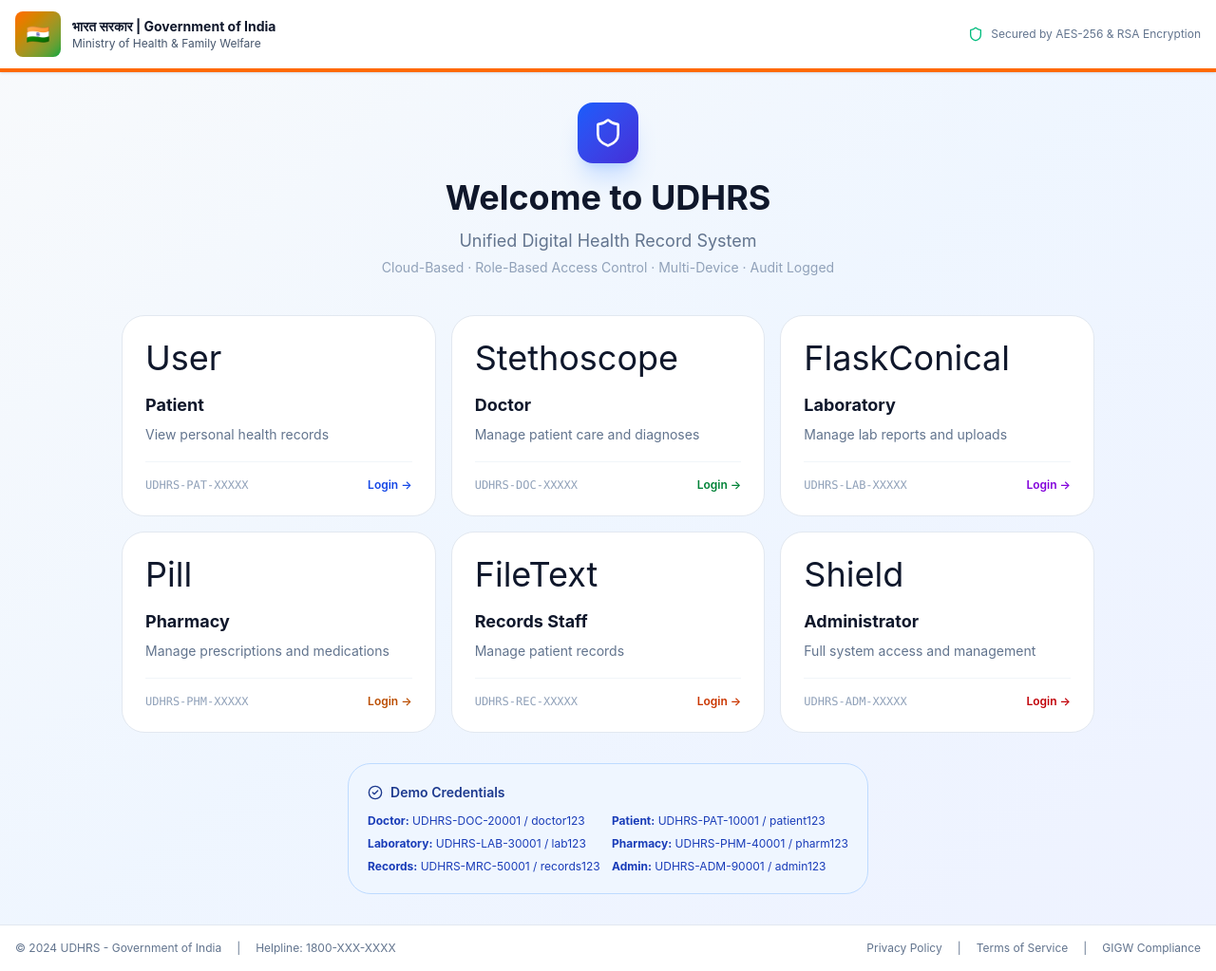
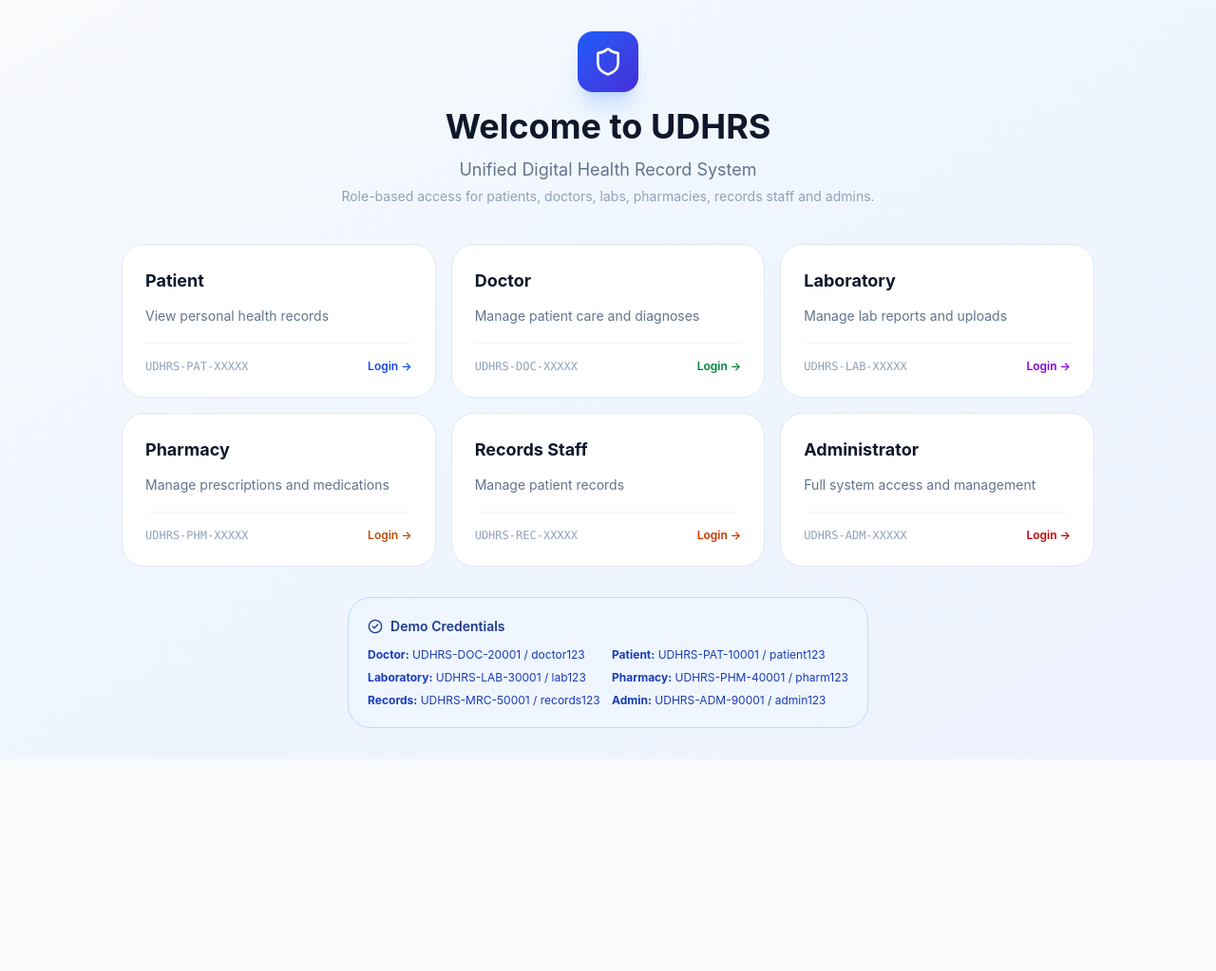
Before and after one commit to nickpat22/udhrs-health-portal, a React (Vite) app: page / in a window 1280 px wide. Shown: the whole page at 95% size. After the commit the page ends 800 px from the top, so only its background shows below. Built offline with nearby package versions, Linux system fonts and the light colour scheme.

Commit message:
Update login page: remove government header, simplify role cards, add register/forgot password flows

```diff
--- a/src/components/LoginPage.tsx
+++ b/src/components/LoginPage.tsx
@@ -3,17 +3,38 @@ import { Shield, Eye, EyeOff, Lock, User, ChevronLeft, CheckCircle2 } from 'luci
 import { useAuth } from '../auth/AuthContext';
 import { ROLES } from '../auth/types';
 
+type AuthMode = 'select' | 'login' | 'register' | 'forgot';
+
 const LoginPage: React.FC = () => {
   const { login, selectedRole, setSelectedRole } = useAuth();
+  const [authMode, setAuthMode] = useState<AuthMode>('select');
   const [userId, setUserId] = useState('');
   const [password, setPassword] = useState('');
   const [showPassword, setShowPassword] = useState(false);
   const [error, setError] = useState('');
+  const [message, setMessage] = useState('');
   const [loading, setLoading] = useState(false);
+  const [regName, setRegName] = useState('');
+  const [regEmail, setRegEmail] = useState('');
+  const [regPassword, setRegPassword] = useState('');
+  const [forgotId, setForgotId] = useState('');
+
+  const resetForm = () => {
+    setUserId('');
+    setPassword('');
+    setRegName('');
+    setRegEmail('');
+    setRegPassword('');
+    setForgotId('');
+    setError('');
+    setMessage('');
+    setLoading(false);
+  };
 
   const handleLogin = (e: React.FormEvent) => {
     e.preventDefault();
     setError('');
+    setMessage('');
 
     if (!selectedRole) {
       setError('Please select your role first.');
@@ -36,11 +57,44 @@ const LoginPage: React.FC = () => {
     }, 600);
   };
 
+  const handleRegister = (e: React.FormEvent) => {
+    e.preventDefault();
+    setError('');
+    setMessage('');
+
+    if (!selectedRole) {
+      setError('Please select a role before registering.');
+      return;
+    }
+    if (!regName.trim() || !regEmail.trim() || !regPassword) {
+      setError('Please fill all registration fields.');
+      return;
+    }
+
+    setMessage('Registration submitted. Use your new credentials to sign in once approved.');
+    setRegName('');
+    setRegEmail('');
+    setRegPassword('');
+  };
+
+  const handleForgot = (e: React.FormEvent) => {
+    e.preventDefault();
+    setError('');
+    setMessage('');
+
+    if (!forgotId.trim()) {
+      setError('Please enter your User ID or email.');
+      return;
+    }
+
+    setMessage('If this account exists, instructions have been sent to the registered email.');
+    setForgotId('');
+  };
+
   const handleBack = () => {
     setSelectedRole(null);
-    setUserId('');
-    setPassword('');
-    setError('');
+    setAuthMode('select');
+    resetForm();
   };
 
   const renderRoleSelection = () => (
@@ -51,7 +105,7 @@ const LoginPage: React.FC = () => {
         </div>
         <h1 className="text-4xl font-bold text-slate-900">Welcome to UDHRS</h1>
         <p className="text-slate-500 mt-3 text-lg">Unified Digital Health Record System</p>
-        <p className="text-slate-400 mt-1 text-sm">Cloud-Based · Role-Based Access Control · Multi-Device · Audit Logged</p>
+        <p className="text-slate-400 mt-1 text-sm">Role-based access for patients, doctors, labs, pharmacies, records staff and admins.</p>
       </div>
 
       <div className="grid grid-cols-1 sm:grid-cols-2 lg:grid-cols-3 gap-4">
@@ -59,12 +113,15 @@ const LoginPage: React.FC = () => {
           <button
             key={roleConfig.role}
             type="button"
-            onClick={() => setSelectedRole(roleConfig.role)}
+            onClick={() => {
+              setSelectedRole(roleConfig.role);
+              setAuthMode('login');
+              resetForm();
+            }}
             className="group rounded-3xl border border-slate-200 bg-white p-6 text-left transition-all duration-300 hover:border-blue-400 hover:shadow-xl hover:shadow-blue-100/50"
           >
-            <div className="text-4xl mb-4">{roleConfig.icon}</div>
             <h3 className="text-lg font-bold text-slate-900 group-hover:text-blue-700 transition-colors">{roleConfig.label}</h3>
-            <p className="text-sm text-slate-500 mt-1.5 leading-relaxed">{roleConfig.description}</p>
+            <p className="text-sm text-slate-500 mt-3 leading-relaxed">{roleConfig.description}</p>
             <div className="mt-4 pt-4 border-t border-slate-100 flex items-center justify-between">
               <span className="text-xs text-slate-400 font-mono">{roleConfig.idFormat}</span>
               <span className={`text-xs font-semibold ${roleConfig.textColor} group-hover:translate-x-1 transition-transform`}>Login →</span>
@@ -74,10 +131,10 @@ const LoginPage: React.FC = () => {
       </div>
 
       <div className="mt-8 bg-blue-50 border border-blue-200 rounded-3xl p-5 max-w-2xl mx-auto">
-        <h4 className="text-sm font-semibold text-blue-900 flex items-center gap-2">
+        <div className="flex items-center gap-2 text-sm font-semibold text-blue-900 mb-3">
           <CheckCircle2 className="w-4 h-4" /> Demo Credentials
-        </h4>
-        <div className="grid grid-cols-1 sm:grid-cols-2 gap-2 mt-3 text-xs text-blue-800">
+        </div>
+        <div className="grid grid-cols-1 sm:grid-cols-2 gap-2 text-xs text-blue-800">
           <div><strong>Doctor:</strong> UDHRS-DOC-20001 / doctor123</div>
           <div><strong>Patient:</strong> UDHRS-PAT-10001 / patient123</div>
           <div><strong>Laboratory:</strong> UDHRS-LAB-30001 / lab123</div>
@@ -89,93 +146,15 @@ const LoginPage: React.FC = () => {
     </div>
   );
 
-  if (!selectedRole) {
+  const renderSelectedRoleHeader = () => {
+    if (!selectedRole) return null;
+    const roleConfig = ROLES[selectedRole];
     return (
-      <div className="min-h-screen bg-gradient-to-br from-slate-50 via-blue-50 to-indigo-50 flex flex-col">
-        <header className="bg-white border-b-4 border-orange-500 shadow-sm">
-          <div className="max-w-7xl mx-auto px-4 py-3">
-            <div className="flex items-center justify-between">
-              <div className="flex items-center gap-3">
-                <div className="w-12 h-12 rounded-lg bg-gradient-to-br from-orange-500 to-green-600 flex items-center justify-center">
-                  <span className="text-white text-xl">🇮🇳</span>
-                </div>
-                <div>
-                  <h1 className="text-sm font-bold text-slate-900">भारत सरकार | Government of India</h1>
-                  <p className="text-xs text-slate-600">Ministry of Health & Family Welfare</p>
-                </div>
-              </div>
-              <div className="hidden sm:flex items-center gap-2 text-xs text-slate-500">
-                <Shield className="w-4 h-4 text-emerald-500" />
-                <span>Secured by AES-256 & RSA Encryption</span>
-              </div>
-            </div>
-          </div>
-        </header>
-
-        <div className="flex-1 flex items-center justify-center px-4 py-8">
-          <div className="w-full max-w-5xl">{renderRoleSelection()}</div>
-        </div>
-
-        <footer className="bg-white border-t border-slate-200 py-4 px-4">
-          <div className="max-w-7xl mx-auto flex flex-col sm:flex-row items-center justify-between gap-2 text-xs text-slate-500">
-            <div className="flex items-center gap-4">
-              <span>© 2024 UDHRS - Government of India</span>
-              <span className="hidden sm:inline">|</span>
-              <span className="hidden sm:inline">Helpline: 1800-XXX-XXXX</span>
-            </div>
-            <div className="flex items-center gap-4">
-              <span>Privacy Policy</span>
-              <span>|</span>
-              <span>Terms of Service</span>
-              <span>|</span>
-              <span>GIGW Compliance</span>
-            </div>
-          </div>
-        </footer>
-      </div>
-    );
-  }
-
-  const roleConfig = ROLES[selectedRole];
-
-  return (
-    <div className="min-h-screen bg-gradient-to-br from-slate-50 via-blue-50 to-indigo-50 flex flex-col">
-      <header className="bg-white border-b-4 border-orange-500 shadow-sm">
-        <div className="max-w-7xl mx-auto px-4 py-3">
-          <div className="flex items-center justify-between">
-            <div className="flex items-center gap-3">
-              <div className="w-12 h-12 rounded-lg bg-gradient-to-br from-orange-500 to-green-600 flex items-center justify-center">
-                <span className="text-white text-xl">🇮🇳</span>
-              </div>
-              <div>
-                <h1 className="text-sm font-bold text-slate-900">भारत सरकार | Government of India</h1>
-                <p className="text-xs text-slate-600">Ministry of Health & Family Welfare</p>
-              </div>
-            </div>
-            <div className="hidden sm:flex items-center gap-2 text-xs text-slate-500">
-              <Shield className="w-4 h-4 text-emerald-500" />
-              <span>Secured by AES-256 & RSA Encryption</span>
-            </div>
-          </div>
-        </div>
-      </header>
-
-      <div className="flex-1 flex items-center justify-center px-4 py-8">
-        <div className="w-full max-w-md">
-          <button
-            type="button"
-            onClick={handleBack}
-            className="mb-6 inline-flex items-center gap-1 text-sm text-slate-600 hover:text-blue-700 transition-colors"
-          >
-            <ChevronLeft className="w-4 h-4" />
-            Back to Role Selection
-          </button>
-
       <div className="overflow-hidden rounded-3xl bg-white shadow-xl shadow-slate-200/50 border border-slate-200/80">
         <div className={`bg-gradient-to-r ${roleConfig.bgGradient} px-6 py-5`}>
           <div className="flex items-center gap-4">
             <div className="flex h-14 w-14 items-center justify-center rounded-xl bg-white/20 text-3xl">
-                  {roleConfig.icon}
+              {roleConfig.label.charAt(0)}
             </div>
             <div>
               <h2 className="text-lg font-bold text-white">{roleConfig.label} Login</h2>
@@ -183,24 +162,36 @@ const LoginPage: React.FC = () => {
             </div>
           </div>
         </div>
+      </div>
+    );
+  };
 
-            <form onSubmit={handleLogin} className="p-6 space-y-5">
-              {error && (
-                <div className="rounded-2xl bg-red-50 border border-red-200 px-4 py-3 text-sm text-red-700">
-                  {error}
+  const renderFormActions = () => (
+    <div className="flex flex-col gap-3 text-sm text-slate-600 mt-2">
+      <button type="button" onClick={() => { setAuthMode('forgot'); setError(''); setMessage(''); }} className="text-left text-blue-600 hover:text-blue-800 transition-colors">
+        Forgot password?
+      </button>
+      <button type="button" onClick={() => { setAuthMode('register'); setError(''); setMessage(''); }} className="text-left text-blue-600 hover:text-blue-800 transition-colors">
+        Register a new account
+      </button>
     </div>
-              )}
+  );
+
+  const renderLoginForm = () => (
+    <form onSubmit={handleLogin} className="p-6 space-y-5 bg-white rounded-3xl shadow-xl shadow-slate-200/50 border border-slate-200/80">
+      {error && <div className="rounded-2xl bg-red-50 border border-red-200 px-4 py-3 text-sm text-red-700">{error}</div>}
+      {message && <div className="rounded-2xl bg-emerald-50 border border-emerald-200 px-4 py-3 text-sm text-emerald-700">{message}</div>}
 
       <div>
         <label className="text-sm font-medium text-slate-900">User ID</label>
-                <div className="mt-3 rounded-3xl bg-white/10 px-4 py-3 shadow-sm ring-1 ring-slate-200/80">
+        <div className="mt-3 rounded-3xl bg-slate-50 px-4 py-3 shadow-sm ring-1 ring-slate-200/80">
           <div className="flex items-center gap-3">
-                    <User className="h-5 w-5 text-slate-200" />
+            <User className="h-5 w-5 text-slate-400" />
             <input
               type="text"
               value={userId}
               onChange={(e) => setUserId(e.target.value)}
-                      placeholder={roleConfig.idFormat}
+              placeholder={ROLES[selectedRole]?.idFormat || 'UDHRS-XXXX-XXXXX'}
               className="w-full bg-transparent outline-none text-slate-900 placeholder:text-slate-400"
             />
           </div>
@@ -209,9 +200,9 @@ const LoginPage: React.FC = () => {
 
       <div>
         <label className="text-sm font-medium text-slate-900">Password</label>
-                <div className="mt-3 rounded-3xl bg-white/10 px-4 py-3 shadow-sm ring-1 ring-slate-200/80">
+        <div className="mt-3 rounded-3xl bg-slate-50 px-4 py-3 shadow-sm ring-1 ring-slate-200/80">
           <div className="flex items-center gap-3">
-                    <Lock className="h-5 w-5 text-slate-200" />
+            <Lock className="h-5 w-5 text-slate-400" />
             <input
               type={showPassword ? 'text' : 'password'}
               value={password}
@@ -226,22 +217,92 @@ const LoginPage: React.FC = () => {
         </div>
       </div>
 
-              <button
-                type="submit"
-                disabled={loading}
-                className="w-full rounded-3xl bg-slate-900 px-5 py-3 text-sm font-semibold text-white transition hover:bg-slate-800 disabled:opacity-60"
-              >
+      <button type="submit" disabled={loading} className="w-full rounded-3xl bg-slate-900 px-5 py-3 text-sm font-semibold text-white transition hover:bg-slate-800 disabled:opacity-60">
         {loading ? 'Authenticating...' : 'Sign In'}
       </button>
+      {renderFormActions()}
+      <p className="text-xs text-slate-500">Demo IDs: UDHRS-PAT-10001, UDHRS-DOC-20001, UDHRS-ADM-90001</p>
+    </form>
+  );
 
-              <p className="text-xs text-slate-500">
-                Demo IDs: UDHRS-PAT-10001, UDHRS-DOC-20001, UDHRS-ADM-90001
-              </p>
-            </form>
+  const renderRegisterForm = () => (
+    <form onSubmit={handleRegister} className="p-6 space-y-5 bg-white rounded-3xl shadow-xl shadow-slate-200/50 border border-slate-200/80">
+      <div className="flex items-center justify-between">
+        <h2 className="text-lg font-semibold text-slate-900">Register as {ROLES[selectedRole!].label}</h2>
+        <button type="button" onClick={() => { setAuthMode('login'); setError(''); setMessage(''); }} className="text-sm text-blue-600 hover:text-blue-800">
+          Back to Login
+        </button>
+      </div>
+      {error && <div className="rounded-2xl bg-red-50 border border-red-200 px-4 py-3 text-sm text-red-700">{error}</div>}
+      {message && <div className="rounded-2xl bg-emerald-50 border border-emerald-200 px-4 py-3 text-sm text-emerald-700">{message}</div>}
+
+      <div>
+        <label className="text-sm font-medium text-slate-900">Full Name</label>
+        <input value={regName} onChange={(e) => setRegName(e.target.value)} placeholder="Your full name" className="mt-3 w-full rounded-3xl border border-slate-200 bg-slate-50 px-4 py-3 text-slate-900 outline-none focus:border-blue-500" />
+      </div>
+      <div>
+        <label className="text-sm font-medium text-slate-900">Email</label>
+        <input value={regEmail} onChange={(e) => setRegEmail(e.target.value)} placeholder="you@example.com" className="mt-3 w-full rounded-3xl border border-slate-200 bg-slate-50 px-4 py-3 text-slate-900 outline-none focus:border-blue-500" />
+      </div>
+      <div>
+        <label className="text-sm font-medium text-slate-900">Password</label>
+        <input value={regPassword} onChange={(e) => setRegPassword(e.target.value)} type="password" placeholder="Create password" className="mt-3 w-full rounded-3xl border border-slate-200 bg-slate-50 px-4 py-3 text-slate-900 outline-none focus:border-blue-500" />
       </div>
 
-          <p className="text-center text-slate-500 text-sm mt-6">© 2024 UDHRS - Universal Digital Health Records System</p>
+      <button type="submit" className="w-full rounded-3xl bg-slate-900 px-5 py-3 text-sm font-semibold text-white transition hover:bg-slate-800">
+        Submit Registration
+      </button>
+      <button type="button" onClick={() => { setAuthMode('login'); setError(''); setMessage(''); }} className="w-full rounded-3xl border border-slate-200 bg-white px-5 py-3 text-sm font-semibold text-slate-700 hover:bg-slate-50">
+        Already have an account?
+      </button>
+    </form>
+  );
+
+  const renderForgotForm = () => (
+    <form onSubmit={handleForgot} className="p-6 space-y-5 bg-white rounded-3xl shadow-xl shadow-slate-200/50 border border-slate-200/80">
+      <div className="flex items-center justify-between">
+        <h2 className="text-lg font-semibold text-slate-900">Forgot Password</h2>
+        <button type="button" onClick={() => { setAuthMode('login'); setError(''); setMessage(''); }} className="text-sm text-blue-600 hover:text-blue-800">
+          Back to Login
+        </button>
       </div>
+      {error && <div className="rounded-2xl bg-red-50 border border-red-200 px-4 py-3 text-sm text-red-700">{error}</div>}
+      {message && <div className="rounded-2xl bg-emerald-50 border border-emerald-200 px-4 py-3 text-sm text-emerald-700">{message}</div>}
+
+      <div>
+        <label className="text-sm font-medium text-slate-900">User ID or Email</label>
+        <input value={forgotId} onChange={(e) => setForgotId(e.target.value)} placeholder="Enter your registered ID or email" className="mt-3 w-full rounded-3xl border border-slate-200 bg-slate-50 px-4 py-3 text-slate-900 outline-none focus:border-blue-500" />
+      </div>
+
+      <button type="submit" className="w-full rounded-3xl bg-slate-900 px-5 py-3 text-sm font-semibold text-white transition hover:bg-slate-800">
+        Send Reset Instructions
+      </button>
+    </form>
+  );
+
+  if (authMode === 'select' || !selectedRole) {
+    return (
+      <div className="min-h-screen bg-gradient-to-br from-slate-50 via-blue-50 to-indigo-50 flex items-center justify-center px-4 py-8">
+        <div className="w-full max-w-5xl">{renderRoleSelection()}</div>
+      </div>
+    );
+  }
+
+  return (
+    <div className="min-h-screen bg-gradient-to-br from-slate-50 via-blue-50 to-indigo-50 flex items-center justify-center px-4 py-8">
+      <div className="w-full max-w-md space-y-6">
+        <button type="button" onClick={handleBack} className="inline-flex items-center gap-1 text-sm text-slate-600 hover:text-blue-700 transition-colors">
+          <ChevronLeft className="w-4 h-4" />
+          Back to Role Selection
+        </button>
+
+        {renderSelectedRoleHeader()}
+
+        {authMode === 'login' && renderLoginForm()}
+        {authMode === 'register' && renderRegisterForm()}
+        {authMode === 'forgot' && renderForgotForm()}
+
+        <p className="text-center text-slate-500 text-sm">© 2024 UDHRS - Universal Digital Health Records System</p>
       </div>
     </div>
   );
```
Lines whose indentation alone changed are shown as unchanged.
